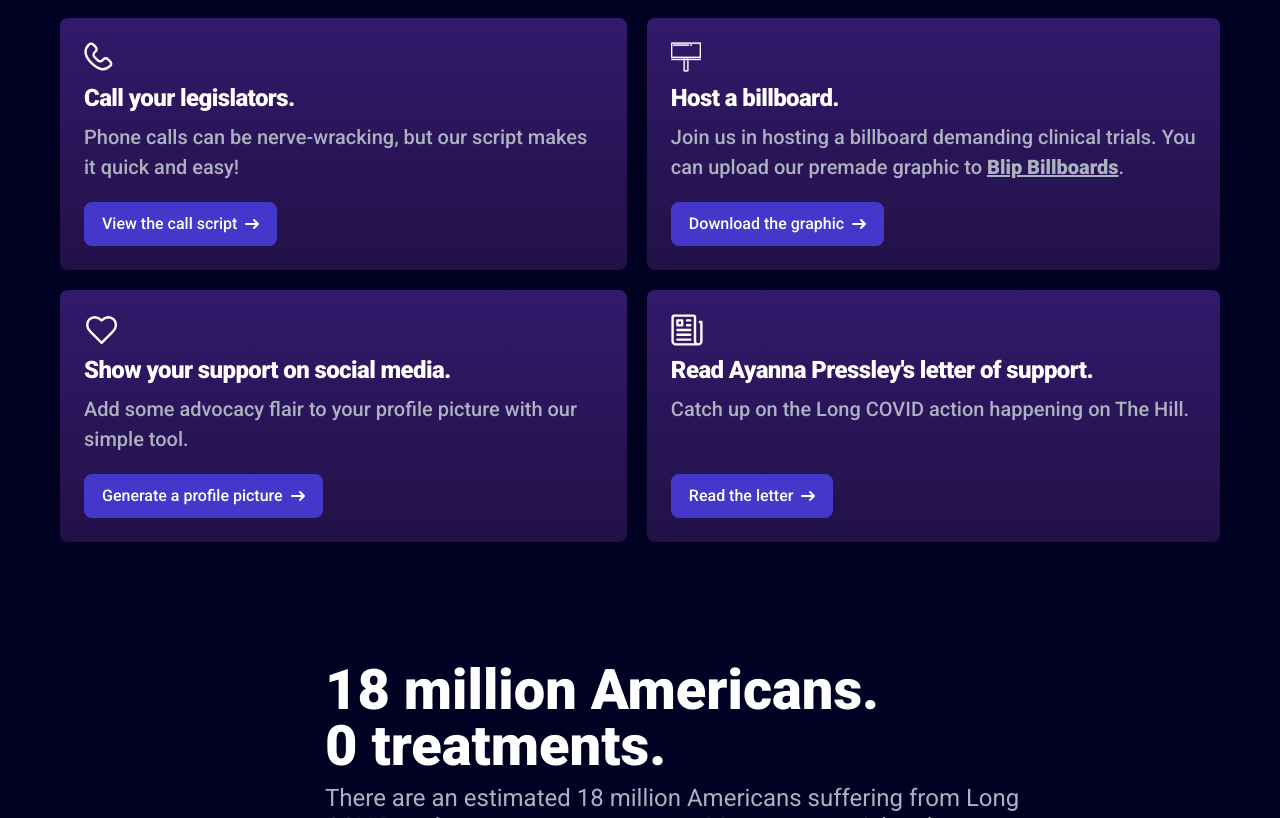
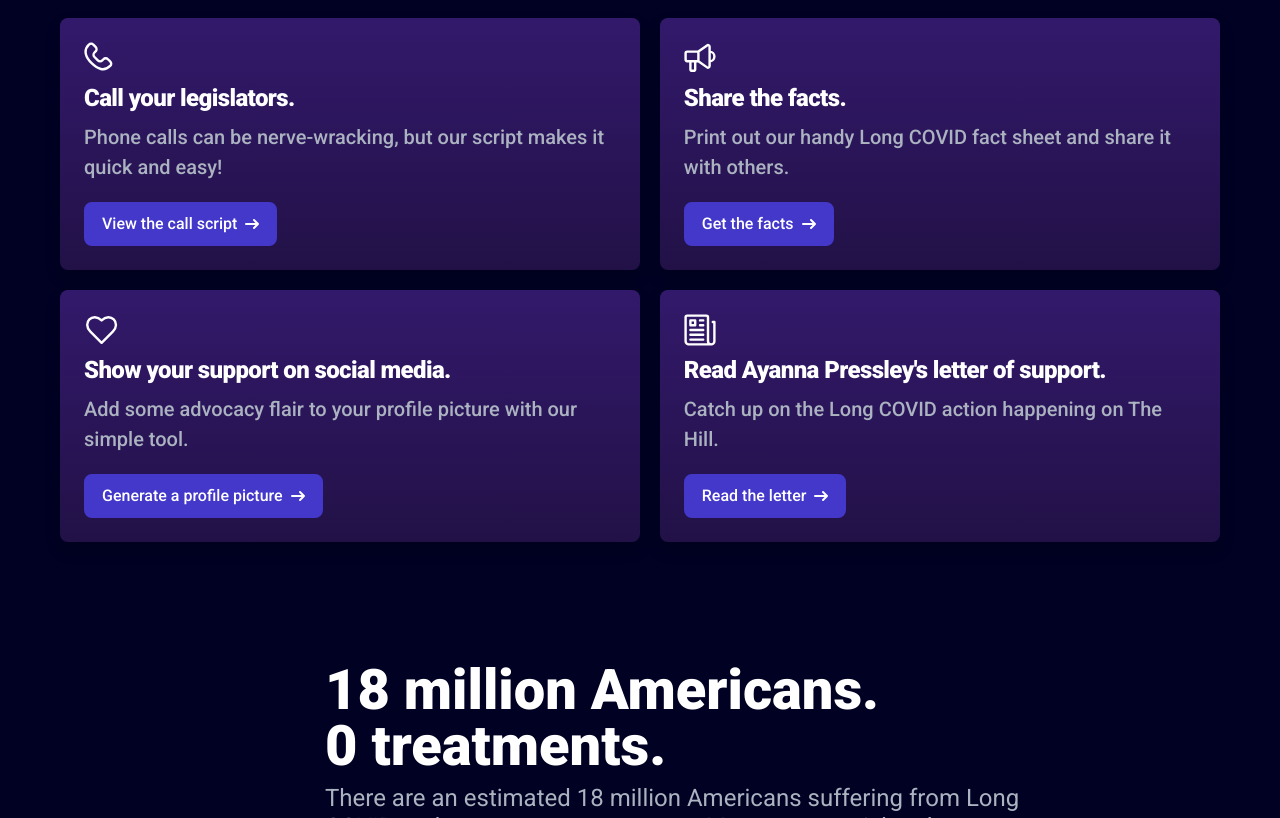
Before and after one commit to sblatz/LongCovidMoonshot, a plain HTML site: page index.html in a window 1280 px wide. Shown: the part 1272-2090 px from the top of the page. Drawn offline with nearby package versions, Linux system fonts and the light colour scheme.

Commit message:
Add fact sheet

```diff
--- a/index.html
+++ b/index.html
@@ -116,7 +116,7 @@
         </div>
 
 
-        <div
+        <!-- <div
             class="grow grid space-between  p-6 border-[#47259a] rounded-lg shadow bg-gradient-to-t from-[#221147] to-[#33196b]">
             <div>
                 <div class="grow grid gap-0 auto-rows-min justify-start">
@@ -168,7 +168,34 @@
                         d="M1 5h12m0 0L9 1m4 4L9 9" />
                 </svg>
             </a>
+        </div> -->
+
+        <div
+        class="grow grid space-between  p-6 border-[#47259a] rounded-lg shadow bg-gradient-to-t from-[#221147] to-[#33196b]">
+        <div>
+
+
+            <div class="grow grid gap-0 auto-rows-min justify-start">
+                <svg class="w-10 h-10 text-white dark:text-white" aria-hidden="true"
+                        xmlns="http://www.w3.org/2000/svg" fill="none" viewBox="0 0 25 25">
+                    <path stroke="currentColor" stroke-linecap="round" stroke-linejoin="round" stroke-width="1.5" d="m9 12 5.419 3.871A1 1 0 0 0 16 15.057V2.943a1 1 0 0 0-1.581-.814L9 6m0 6V6m0 6H2a1 1 0 0 1-1-1V7a1 1 0 0 1 1-1h7m-5 6h3v5a1 1 0 0 1-1 1H5a1 1 0 0 1-1-1v-5Zm15-3a3 3 0 0 1-3 3V6a3 3 0 0 1 3 3Z"/>
+                  </svg>
+                <h5 class="mb-2 text-2xl font-bold tracking-tight text-white">Share the facts.
+                </h5>
+                <p class="explainer-body-bold-small" style="padding-top: 0px; padding-bottom: 20px;">Print out our handy Long COVID fact sheet and share it with others.</p>
+            </div>
         </div>
+
+        <a href="factSheet.pdf"
+            class="inline-flex self-end mr-auto primary items-center px-3 py-2 text-base font-medium text-center text-white bg-indigo-700 rounded-lg hover:bg-indigo-800 focus:ring-4 focus:outline-none">
+            Get the facts
+            <svg class="rtl:rotate-180 w-3.5 h-3.5 ms-2" aria-hidden="true" xmlns="http://www.w3.org/2000/svg"
+                fill="none" viewBox="0 0 14 10">
+                <path stroke="currentColor" stroke-linecap="round" stroke-linejoin="round" stroke-width="2"
+                    d="M1 5h12m0 0L9 1m4 4L9 9" />
+            </svg>
+        </a>
+    </div>
 
         <div
             class="grow grid space-between  p-6 border-[#47259a] rounded-lg shadow bg-gradient-to-t from-[#221147] to-[#33196b]">
```
